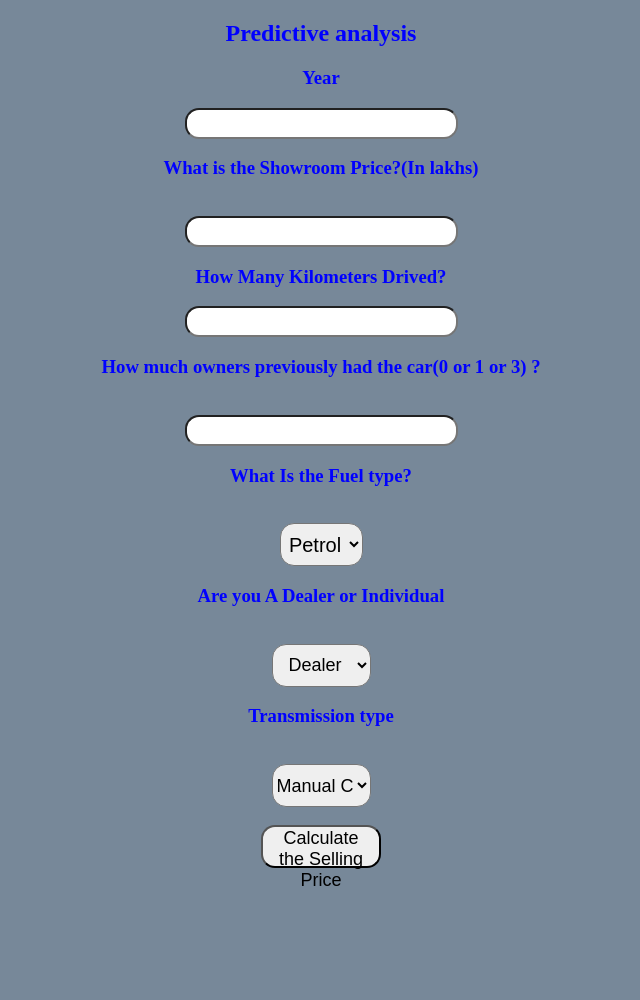
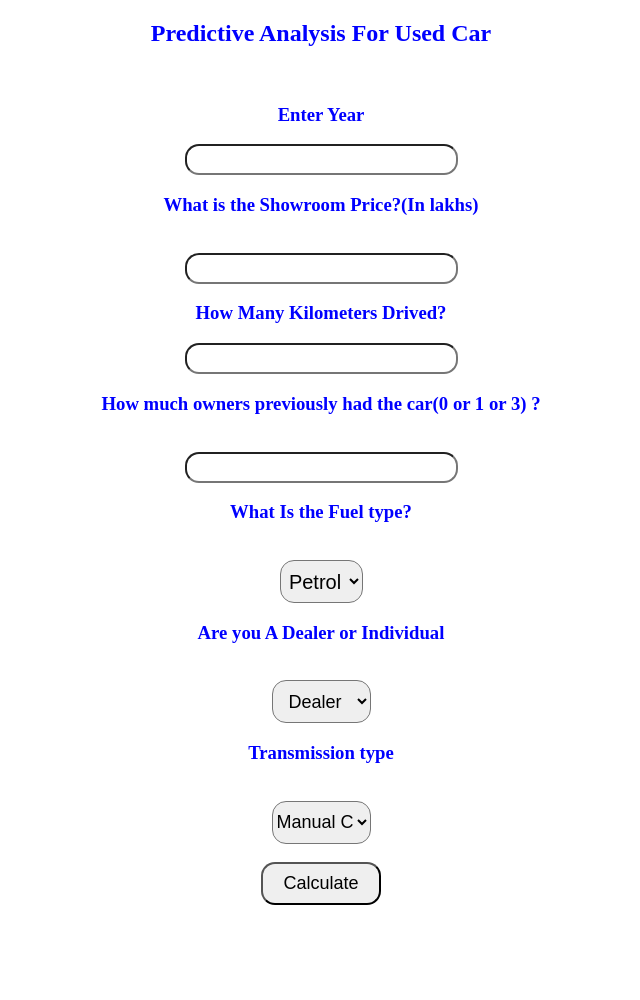
Before and after one commit to djayswal/ExistingCarPricePrediction, a Flask app: page / in a window 1280 px wide. Shown: the whole page, without its empty margins (319-959 px from the left). Before the commit the page ends 886 px from the top, so only its background shows below. Run offline with Flask 2, Linux system fonts and the light colour scheme; parts of the project's set-up code (start-up, migrations or seed data) failed here and were passed over.

Commit message:
Update index.html

```diff
--- a/templates/index.html
+++ b/templates/index.html
@@ -4,15 +4,16 @@
 <head>
     <meta charset="UTF-8">
     <meta name="viewport" content="width=device-width, initial-scale=1.0">
-    <title>Document</title>
+    <title>Purchased Price Prediction by Deepanshu Jayswal</title>
 </head>
 
 <body>
 
     <div style="color:blue">
         <form action="{{ url_for('predict')}}" method="post">
-            <h2>Predictive analysis</h2>
-            <h3>Year</h3>
+            <h2>Predictive Analysis For Used Car</h2>
+            <br>
+            <h3>Enter Year</h3>
             <input id="first" name="Year" type="number ">
             <h3>What is the Showroom Price?(In lakhs)</h3><br><input id="second" name="Present_Price" required="required">
             <h3>How Many Kilometers Drived?</h3><input id="third" name="Kms_Driven" required="required">
@@ -30,7 +31,7 @@
                 <option value="Mannual">Manual Car</option>
                 <option value="Automatic">Automatic Car</option>
             </select>
-            <br><br><button id="sub" type="submit ">Calculate the Selling Price</button>
+            <br><br><button id="sub" type="submit ">Calculate</button>
             <br>
 
 
@@ -40,7 +41,7 @@
 
 
 
-        <br><br><h3>{{ prediction_text }}<h3>
+        <br><br><h3>{{ prediction_text }}<h3> <br>
     </div>
 
 
@@ -48,7 +49,7 @@
 
     <style>
         body {
-            background-color: lightslategray;
+            background-color: white;
             text-align: center;
             padding: 0px;
         }
```
